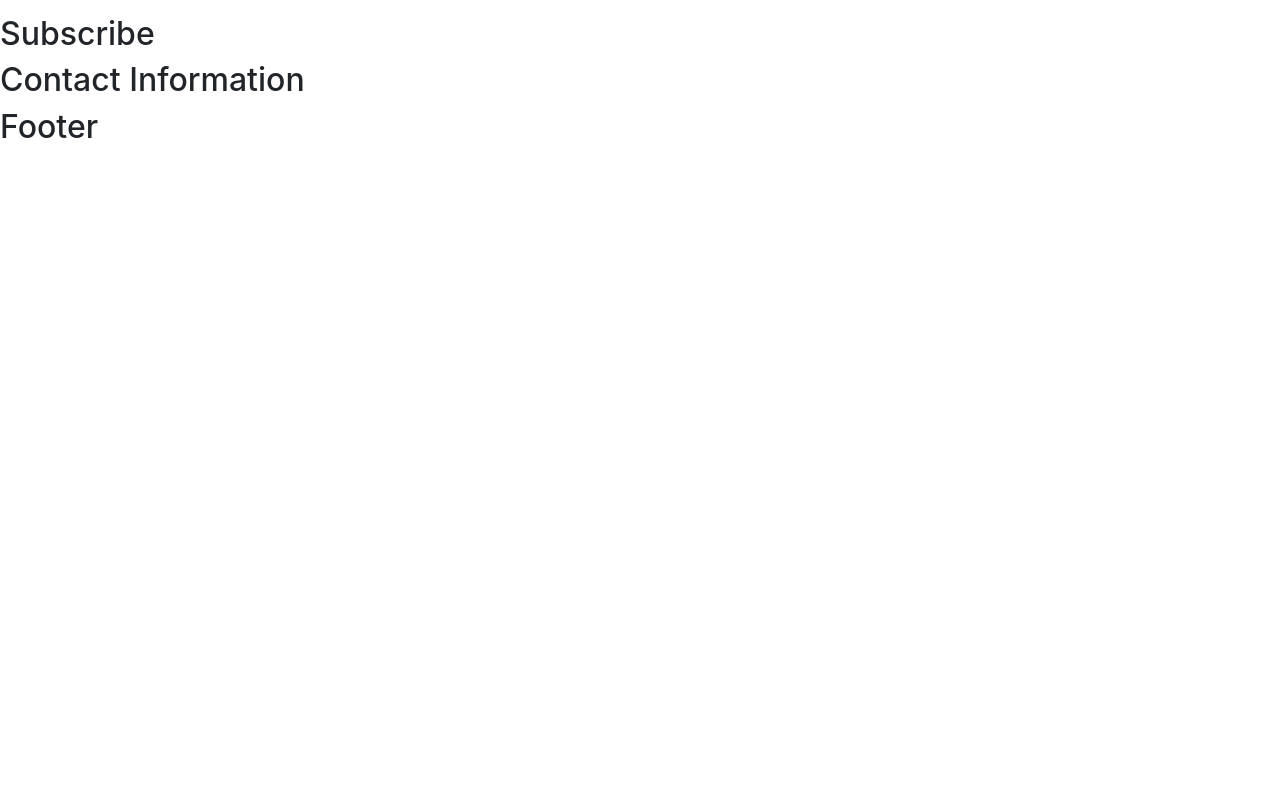
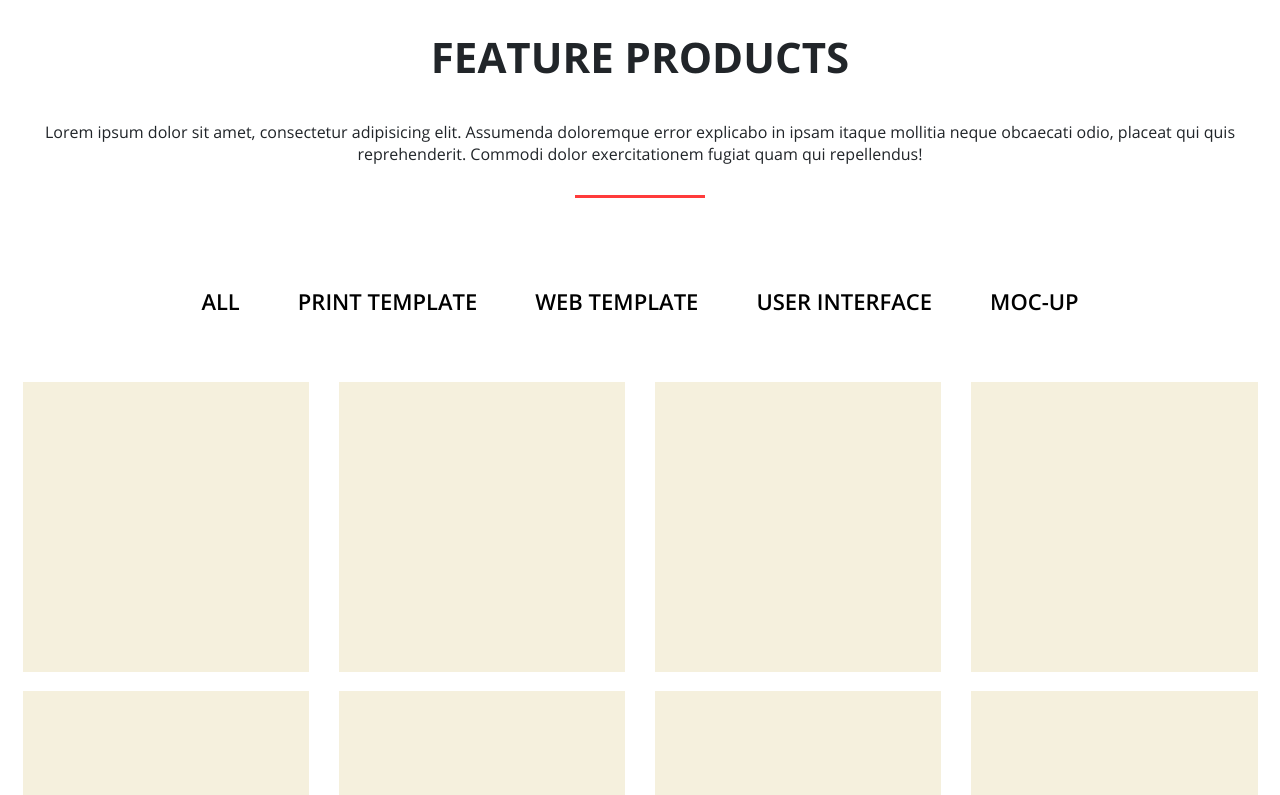
Before and after one commit to RoRElessar/hw_8, a React (Create React App) app: page / in a window 1280 px wide. Shown: the part 1645-2440 px from the top of the page. Before the commit the page ends 1799 px from the top, so only its background shows below. Built offline with nearby package versions, Linux system fonts and the light colour scheme.

Commit message:
add our products

```diff
--- a/src/components/our-products/OurProducts.js
+++ b/src/components/our-products/OurProducts.js
@@ -4,9 +4,53 @@ import './OurProducts.scss'
 class OurProducts extends Component {
   render () {
     return (
-      <div>
-        <h2>Our products</h2>
-      </div>
+      <section className="our-products">
+        <div className="app-container">
+          <h2>Feature products</h2>
+          <p>
+            Lorem ipsum dolor sit amet, consectetur adipisicing elit. Assumenda doloremque error explicabo in ipsam itaque
+            mollitia neque obcaecati odio, placeat qui quis reprehenderit. Commodi dolor exercitationem fugiat quam qui
+            repellendus!
+          </p>
+
+          <div className="filters">
+            <a href="#">All</a>
+            <a href="#">Print template</a>
+            <a href="#">Web template</a>
+            <a href="#">User interface</a>
+            <a href="#">Moc-up</a>
+          </div>
+
+          <div className="products">
+            <div className="row">
+              <div className="col-lg-3 col-md-4 col-sm-6 col-sm">
+                <div className="product"/>
+              </div>
+              <div className="col-lg-3 col-md-4 col-sm-6 col-sm">
+                <div className="product"/>
+              </div>
+              <div className="col-lg-3 col-md-4 col-sm-6 col-sm">
+                <div className="product"/>
+              </div>
+              <div className="col-lg-3 col-md-4 col-sm-6 col-sm">
+                <div className="product"/>
+              </div>
+              <div className="col-lg-3 col-md-4 col-sm-6 col-sm">
+                <div className="product"/>
+              </div>
+              <div className="col-lg-3 col-md-4 col-sm-6 col-sm">
+                <div className="product"/>
+              </div>
+              <div className="col-lg-3 col-md-4 col-sm-6 col-sm">
+                <div className="product"/>
+              </div>
+              <div className="col-lg-3 col-md-4 col-sm-6 col-sm">
+                <div className="product"/>
+              </div>
+            </div>
+          </div>
+        </div>
+      </section>
     )
   }
 }
--- a/src/components/our-products/OurProducts.scss
+++ b/src/components/our-products/OurProducts.scss
@@ -0,0 +1,78 @@
+.our-products {
+  padding-top: 106px;
+  text-align: center;
+
+  h2 {
+    font: 42px 'OpenSans-Bold', sans-serif;
+    text-transform: uppercase;
+    margin-bottom: 0;
+  }
+
+  p {
+    font: 16px 'OpenSans-Regular', sans-serif;
+    margin-top: 36px;
+
+    &:after {
+      content: '';
+      display: block;
+      width: 130px;
+      height: 3px;
+      background-color: #ff3b3b;
+      margin: 30px auto 0 auto;
+    }
+  }
+
+  .filters {
+    margin-top: 88px;
+    text-align: center;
+
+    a {
+      font: 22px 'OpenSans-SemiBold', sans-serif;
+      text-decoration: none;
+      text-transform: uppercase;
+      color: #000;
+      margin-right: 58px;
+
+      &:last-child {
+        margin-right: 0;
+      }
+
+      &:hover {
+        color: #ff2d2d;
+      }
+    }
+  }
+
+  .products {
+    margin-top: 66px;
+    padding: 0 15px;
+
+    .product {
+      width: 100%;
+      height: 290px;
+      background-color: #f5f0dd;
+      margin-bottom: 19px;
+    }
+
+  }
+
+}
+
+@media screen and (max-width: 991px) {
+
+  .our-products {
+
+    p {
+      padding: 0 15px;
+    }
+
+    .products {
+
+      .product {
+      }
+
+    }
+
+  }
+
+}
```
